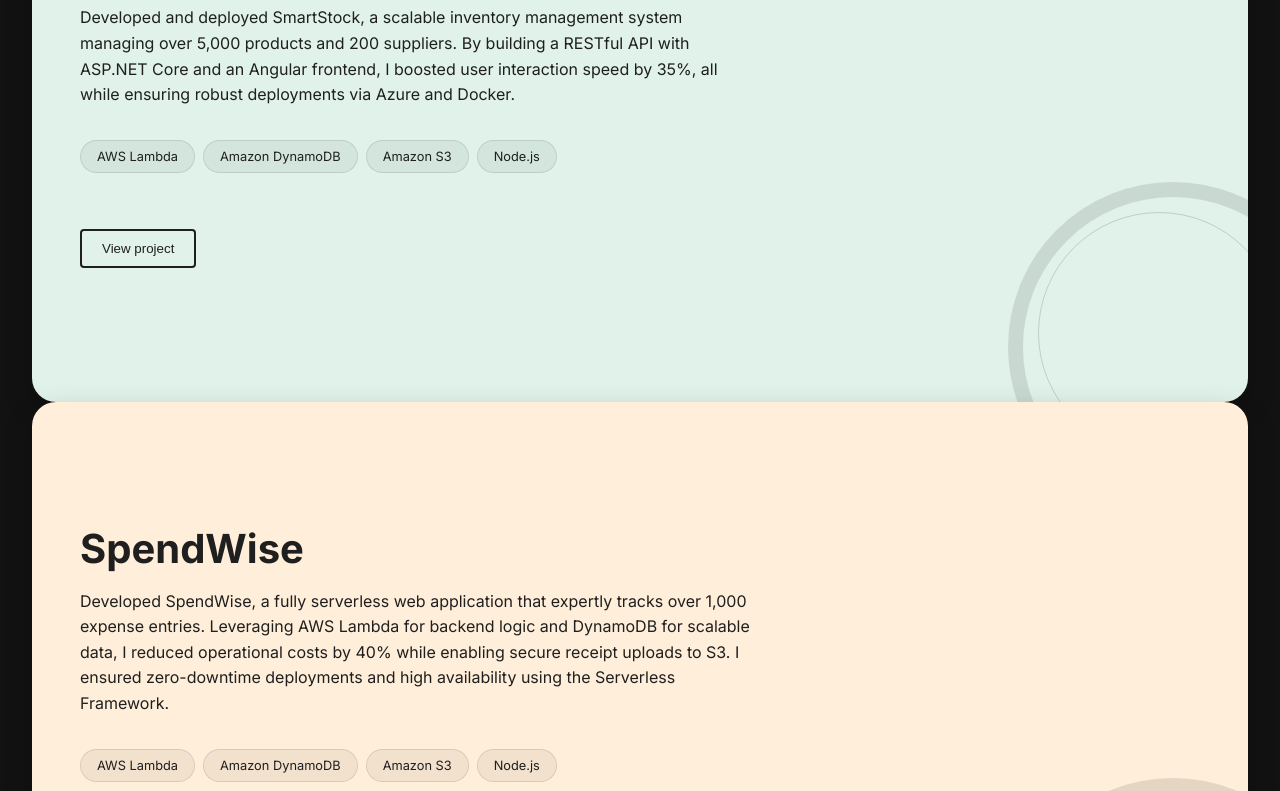
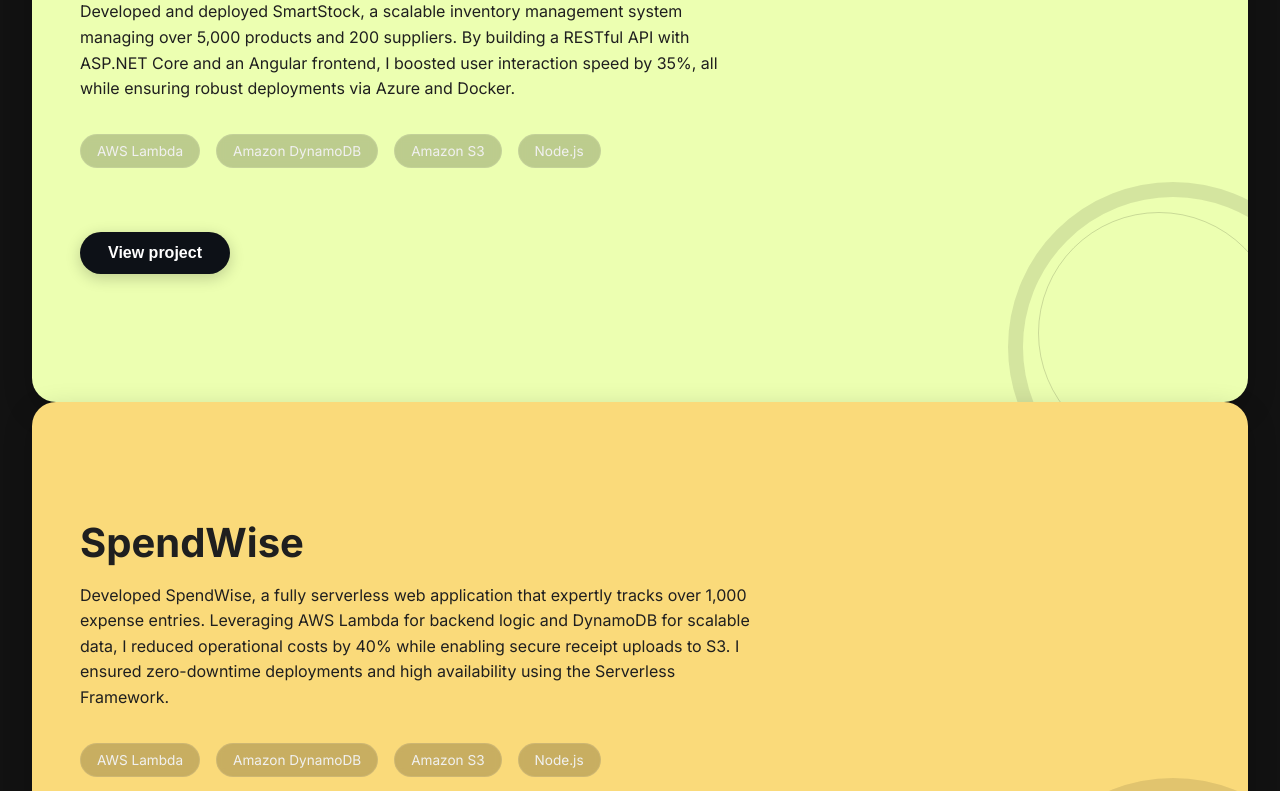
Before and after one commit to Sarthak1904/personal-website-updated, a React (Create React App) app in the folder client/: page / in a window 1280 px wide. Shown: the part 1320-2111 px from the top of the page. Built offline with nearby package versions, Linux system fonts and the light colour scheme.

Commit message:
about page change and project content changes

```diff
--- a/client/src/components/ProjectCard.css
+++ b/client/src/components/ProjectCard.css
@@ -50,29 +50,37 @@
 }
 
 .tech-tag {
-  background-color: rgba(0, 0, 0, 0.05);
-  border: 1px solid rgba(0, 0, 0, 0.1);
+  background-color: rgba(0, 0, 0, 0.2); /* Darker semi-transparent background */
+  color: #f0f0f0; /* Slightly off-white for a softer look */
   padding: 0.5rem 1rem;
-  border-radius: 9999px;
-  font-size: 0.8rem;
+  border-radius: 20px;
+  font-size: 0.85rem;
+  font-weight: 500;
+  margin: 0 0.5rem 0.5rem 0;
+  display: inline-block;
+  border: 1px solid rgba(255, 255, 255, 0.1);
+  backdrop-filter: blur(4px); /* Frosted glass effect */
+  -webkit-backdrop-filter: blur(4px); /* For Safari support */
 }
 
 .view-project-btn {
-  display: inline-block;
-  padding: 10px 20px;
-  background: none;
-  border: 2px solid currentColor;
-  color: inherit;
-  text-decoration: none;
+  background-color: #0D1117; /* Dark background */
+  color: white; /* White text */
+  border: none;
+  padding: 12px 28px;
+  border-radius: 50px; /* Fully rounded corners */
+  font-weight: 600;
+  font-size: 1rem;
   cursor: pointer;
-  font-weight: 500;
-  border-radius: 4px;
   transition: all 0.3s ease;
   margin-top: 1rem;
+  box-shadow: 0 4px 15px rgba(0, 0, 0, 0.2); /* Subtle shadow */
 }
 
 .view-project-btn:hover {
-  background: rgba(0, 0, 0, 0.1);
+  background-color: #161b22;
+  box-shadow: 0 6px 20px rgba(0, 0, 0, 0.25);
+  transform: translateY(-2px);
 }
 
 /* Decorative Circles */
--- a/client/src/components/Projects.js
+++ b/client/src/components/Projects.js
@@ -8,35 +8,35 @@
     description: 'Developed and deployed SmartStock, a scalable inventory management system managing over 5,000 products and 200 suppliers. By building a RESTful API with ASP.NET Core and an Angular frontend, I boosted user interaction speed by 35%, all while ensuring robust deployments via Azure and Docker.',
     technologies: ['AWS Lambda', 'Amazon DynamoDB', 'Amazon S3', 'Node.js'],
     link: '/projects/smartstock',
-    color: '#E0F2E9',
+    color: '#ECFFB1',
   },
   {
     title: 'SpendWise',
     description: 'Developed SpendWise, a fully serverless web application that expertly tracks over 1,000 expense entries. Leveraging AWS Lambda for backend logic and DynamoDB for scalable data, I reduced operational costs by 40% while enabling secure receipt uploads to S3. I ensured zero-downtime deployments and high availability using the Serverless Framework.',
     technologies: ['AWS Lambda', 'Amazon DynamoDB', 'Amazon S3', 'Node.js'],
     link: '/projects/spendwise',
-    color: '#FFEED9',
+    color: '#FADA7A',
   },
   {
     title: 'LogStream360',
     description: 'I engineered LogStream360, a real-time log analytics dashboard capable of processing over 100,000 log entries/day. By leveraging AWS Kinesis and CloudWatch, I achieved incident detection times under 5 seconds. I designed the interactive Angular frontend with a Node.js backend and PostgreSQL, deploying with Docker and automated CI/CD pipelines that boosted testing coverage to 90%.',
     technologies: ['AWS Lambda', 'Amazon DynamoDB', 'Amazon S3', 'Node.js'],
     link: '/projects/logstream360',
-    color: '#FFD9D9',
+    color: '#FFB26F',
   },
   {
     title: 'ReviewMiner',
     description: 'I put together ReviewMiner, an engine that analyzes huge product review datasets (like Amazon and Yelp). Using tools like spaCy, NLTK, LDA, Hugging Face Transformers, and Gensim, I built an NLP pipeline to uncover user sentiment, popular topics, and emerging issues. I then created visual insights to give actionable advice for product development and customer satisfaction.',
     technologies: ['AWS Lambda', 'Amazon DynamoDB', 'Amazon S3', 'Node.js'],
     link: '/projects/reviewminer',
-    color: '#D9E8FF',
+    color: '#9BB67C',
   },
   {
     title: 'Tweet-to-Trade',
     description: 'I conceived and built Tweet-to-Trade, a real-time engine to gauge how public sentiment affects stock prices. I pulled in tweets (Twitter API), financial news (News API), and stock data (Yahoo Finance, yfinance). After applying TextBlob and VADER for sentiment scoring, I ran regression analysis to see how sentiment correlated with stock trends, visualizing market movements and even prototyping an ML model to predict short-term stock prices.',
     technologies: ['AWS Lambda', 'Amazon DynamoDB', 'Amazon S3', 'Node.js'],
     link: '/projects/tweet-to-trade',
-    color: '#F2E0F2',
+    color: '#B0DEFF',
   },
   /*{
     title: 'Spend wise',
--- a/client/src/pages/About.css
+++ b/client/src/pages/About.css
@@ -221,15 +221,18 @@
 .bio-section {
   background-color: #fff;
   color: #333;
-  padding: 15vh 10rem; /* Reverted padding */
+  padding: 15vh 0; /* Only vertical padding */
+  display: flex; /* Make it a flex container */
+  justify-content: center; /* Center the child horizontally */
 }
 
 .bio-container {
   display: flex;
   align-items: center;
   gap: 4rem;
-  max-width: 1400px; /* Increased width */
-  margin: 0 auto;
+  /* max-width: 1400px; */
+  /* width: 100%; /* Ensure it fills the available space correctly */
+  /* padding: 0 10rem; Keep a safe distance from screen edges */
 }
 
 .bio-text-content {
```
